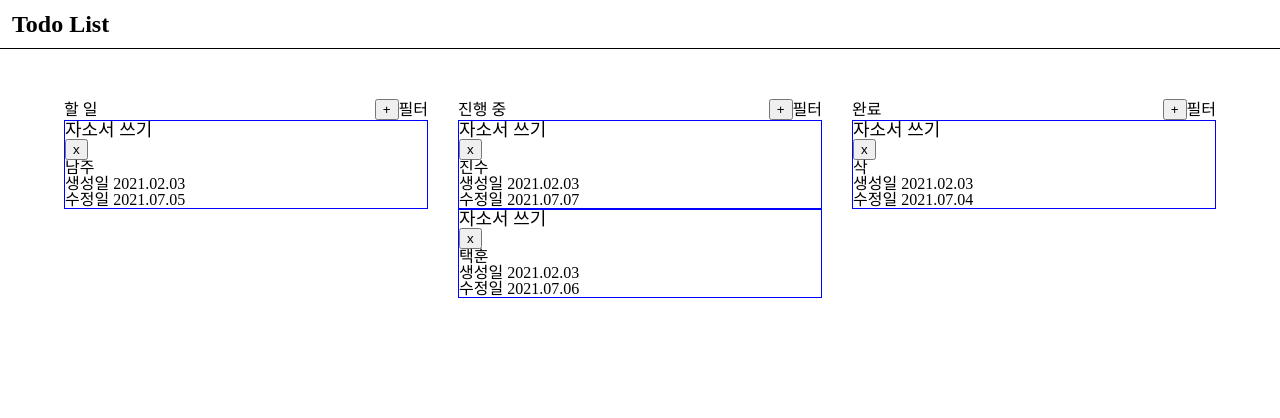
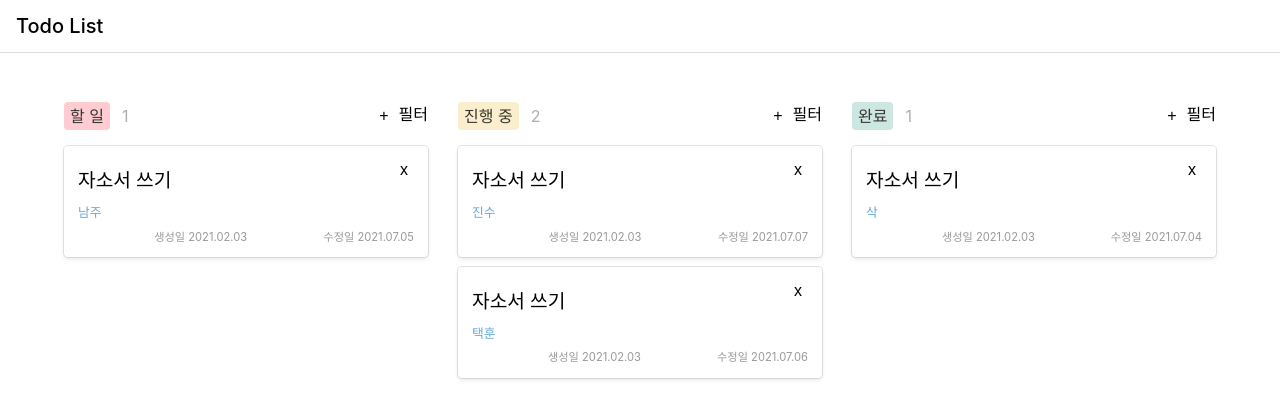
Before and after one commit to tech-hoon/pre-onboarding-8, a React (Create React App) app: page / in a window 1280 px wide. Shown: the top 418 px of the page. Built offline with nearby package versions, Linux system fonts and the light colour scheme.

Commit message:
Style[#13]: Todo Item, Container, Header 스타일링

```diff
--- a/src/components/common/CreateButton.tsx
+++ b/src/components/common/CreateButton.tsx
@@ -18,6 +18,8 @@ const CreateButton: React.FC<CreateButtonProps> = ({ setIsVisibleForm }) => {
 };
 
 const ButtonWrapper = styled.div``;
-const ButtonStyled = styled.button``;
+const ButtonStyled = styled.button`
+  font-size: 1em;
+`;
 
 export default CreateButton;
--- a/src/components/common/DeleteButton.tsx
+++ b/src/components/common/DeleteButton.tsx
@@ -16,6 +16,8 @@ const DeleteButton: React.FC<DeleteButtonProps> = ({ taskID, handleTodoDelete })
 
 const Wrapper = styled.div``;
 
-const Button = styled.button``;
+const Button = styled.button`
+  font-size: 1em;
+`;
 
 export default DeleteButton;
--- a/src/components/common/Header.tsx
+++ b/src/components/common/Header.tsx
@@ -10,10 +10,10 @@ const Header: React.FC = () => {
 };
 
 const HeaderWrapper = styled.h1`
-  padding: 12px;
-  font-size: 24px;
-  font-weight: 600;
-  border-bottom: 1px solid black;
+  padding: 16px;
+  font-size: 20px;
+  font-weight: 500;
+  box-shadow: rgb(55 53 47 / 16%) 0px 1px 0px;
 `;
 
 export default Header;
--- a/src/components/todos/TodoContainer.tsx
+++ b/src/components/todos/TodoContainer.tsx
@@ -21,7 +21,7 @@ const TodoContainer: React.FC<TodoContainerProps> = ({
 
   return (
     <Wrapper>
-      <TodoHeader status={status} setIsVisibleForm={setIsVisibleForm} />
+      <TodoHeader todoItems={todoItems} status={status} setIsVisibleForm={setIsVisibleForm} />
       {isVisibleForm && (
         <Form
           status={status}
--- a/src/components/todos/TodoHeader.tsx
+++ b/src/components/todos/TodoHeader.tsx
@@ -1,31 +1,64 @@
 import React, { Dispatch, SetStateAction } from 'react';
 import styled from 'styled-components';
-import { Filter, CreateButton } from 'components';
+import { Filter, CreateButton, TodoTypes } from 'components';
 
 interface TodoHeaderProps {
   status: string;
+  todoItems: TodoTypes[];
   setIsVisibleForm: Dispatch<SetStateAction<boolean>>;
 }
 
-const TodoHeader: React.FC<TodoHeaderProps> = ({ status, setIsVisibleForm }) => {
+const TodoHeader: React.FC<TodoHeaderProps> = ({ status, todoItems, setIsVisibleForm }) => {
   return (
     <Wrapper>
-      <Title>{status}</Title>
-      <CreateButton setIsVisibleForm={setIsVisibleForm} />
-      <Filter />
+      <Left>
+        <Title color={titleColor(status)}>{status}</Title>
+        <Count>{todoItems.length}</Count>
+      </Left>
+      <Right>
+        <CreateButton setIsVisibleForm={setIsVisibleForm} />
+        <Filter />
+      </Right>
     </Wrapper>
   );
 };
+
+function titleColor(status: string): string {
+  if (status === '할 일') return `rgba(255, 0, 26, 0.2)`;
+  else if (status === '진행 중') return `rgba(233, 168, 0, 0.2)`;
+  else return `rgba(0, 135, 107, 0.2)`;
+}
 
 const Wrapper = styled.div`
   width: 100%;
   display: flex;
   justify-content: space-between;
   align-items: center;
+  padding-bottom: 12px;
+`;
+
+const Left = styled.div`
+  display: flex;
+  gap: 0 4px;
+  align-items: center;
+`;
+
+const Right = styled.div`
+  display: flex;
+  gap: 0 4px;
 `;
 
 const Title = styled.h2`
   flex: 1;
+  color: rgb(55, 53, 47);
+  padding: 6px;
+  border-radius: 4px;
+  background-color: ${(props) => props.color};
+`;
+
+const Count = styled.h2`
+  color: rgba(55, 53, 47, 0.4);
+  margin-left: 8px;
 `;
 
 export default TodoHeader;
--- a/src/components/todos/TodoItem.tsx
+++ b/src/components/todos/TodoItem.tsx
@@ -16,22 +16,56 @@ const TodoItem: React.FC<TodoItemProps> = ({
 }) => {
   return (
     <Wrapper>
-      <TaskName>{taskName}</TaskName>
-      <DeleteButton taskID={id} handleTodoDelete={handleTodoDelete} />
-      <p>{creator}</p>
-      <p>생성일 {createdAt}</p>
-      <p>수정일 {updatedAt}</p>
+      <Top>
+        <TaskName>{taskName}</TaskName>
+        <DeleteButton taskID={id} handleTodoDelete={handleTodoDelete} />
+      </Top>
+      <Creator>{creator}</Creator>
+      <Bottom>
+        <Date>생성일 {createdAt}</Date>
+        {updatedAt && <Date>수정일 {updatedAt}</Date>}
+      </Bottom>
     </Wrapper>
   );
 };
 
 const Wrapper = styled.li`
-  border: 1px solid blue;
+  box-shadow: rgb(15 15 15 / 10%) 0px 0px 0px 1px, rgb(15 15 15 / 10%) 0px 2px 4px;
+  &:hover {
+    background: rgba(55, 53, 47, 0.03);
+    cursor: pointer;
+  }
+  padding: 14px;
+  margin: 4px 0 10px 0;
+  border-radius: 4px;
+`;
+const Top = styled.div`
+  display: flex;
+  justify-content: space-between;
+`;
+
+const Bottom = styled.div`
+  width: 100%;
+  display: flex;
+  margin-top: 12px;
 `;
 
 const TaskName = styled.h3`
-  font-size: 18px;
+  font-size: 1.2em;
+  line-height: 1.5;
   font-weight: 500;
+  margin: 6px 0 12px 0;
+`;
+
+const Creator = styled.h3`
+  color: rgb(101, 171, 218);
+  font-size: 0.8em;
+`;
+
+const Date = styled.p`
+  font-size: 0.7em;
+  color: #999999;
+  margin-left: auto;
 `;
 
 export default TodoItem;
--- a/src/styles/GlobalStyle.ts
+++ b/src/styles/GlobalStyle.ts
@@ -13,6 +13,16 @@ const GlobalStyle = createGlobalStyle`
   ul {
     list-style:none;
   }
+  button{
+    border:none;
+    outline:none;
+    background: none;
+    cursor:pointer;
+  }
+
+  body{
+    font-family : ui-sans-serif, -apple-system, BlinkMacSystemFont, "Segoe UI", Helvetica, "Apple Color Emoji", Arial, sans-serif, "Segoe UI Emoji", "Segoe UI Symbol"
+  }
 `;
 
 export default GlobalStyle;
```
